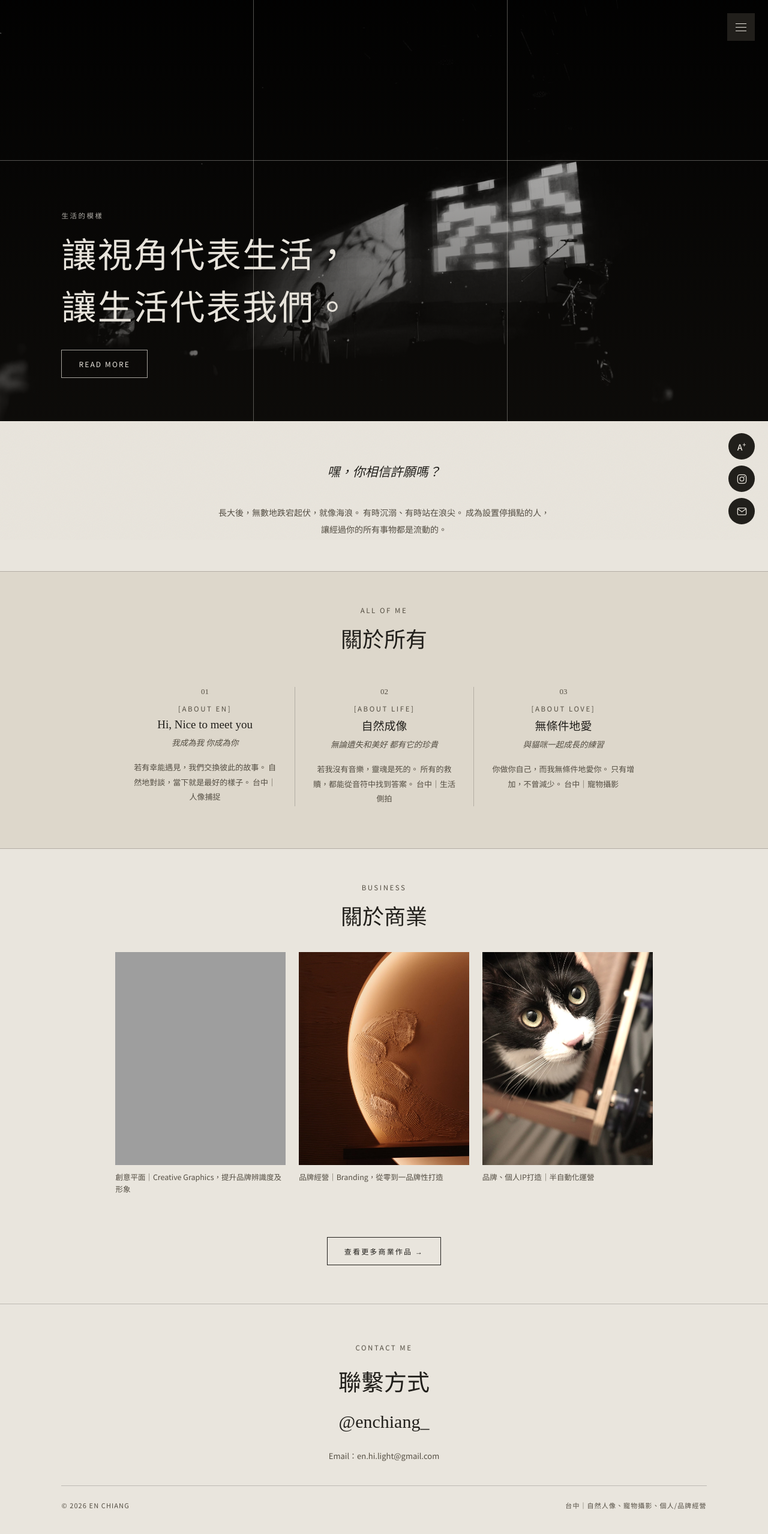
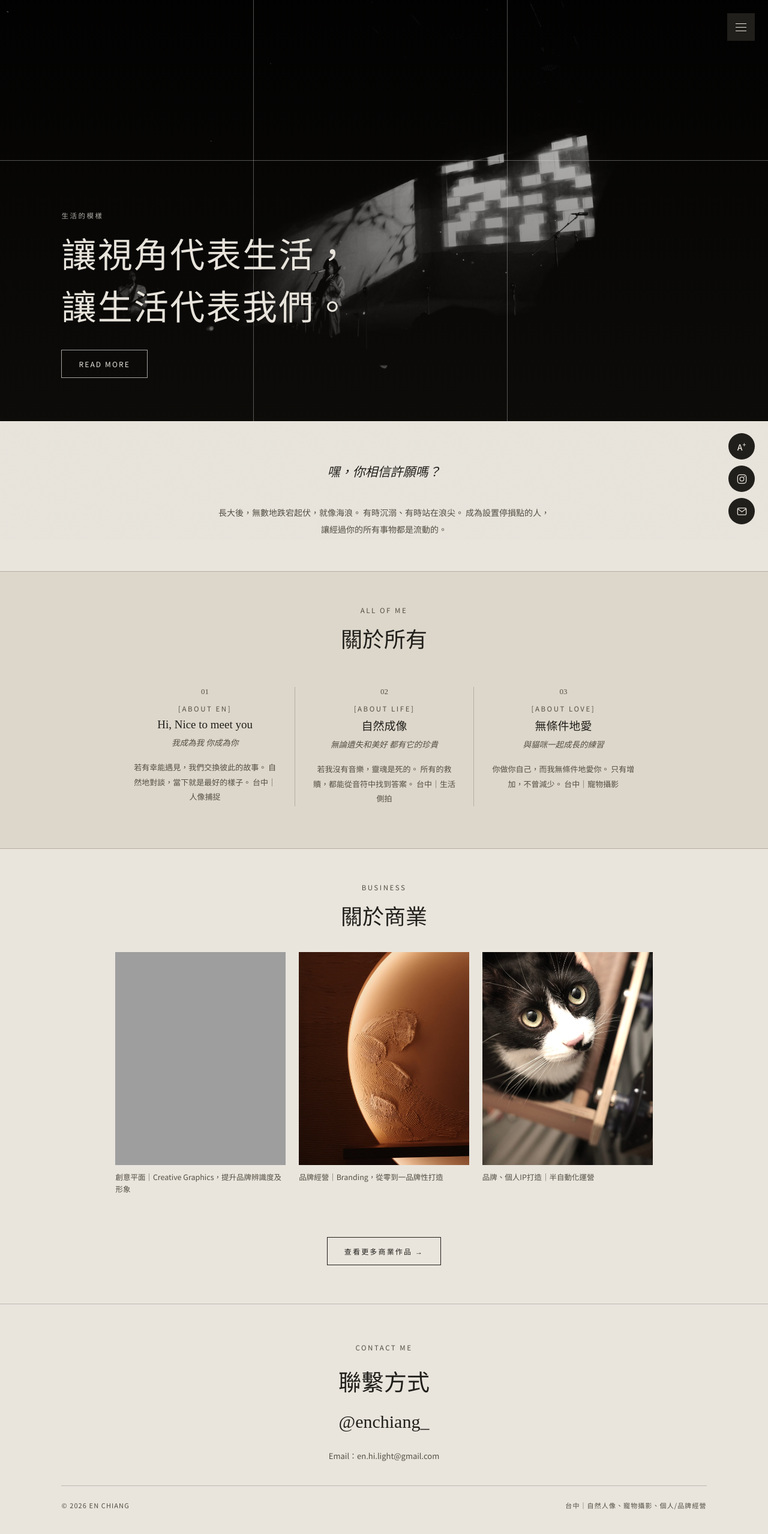
Before and after one commit to enchiang99/en-chiang-site-v2, a Jekyll site: the page built from index.html, in a window 1280 px wide. Shown: the whole page at 60% size. Built offline with Jekyll 4.4.1, drawn with Linux system fonts in a browser that asks for light colours; grey boxes are pictures that could not be loaded.

Commit message:
Update 首頁內容 “site”

```diff
--- a/_data/site.yml
+++ b/_data/site.yml
@@ -1,5 +1,5 @@
 hero:
-  image: /images/v1_1789310752475_hero.jpeg
+  image: /images/DSCF0943.jpeg
   image_alt: 台中｜自然人像、寵物攝影、個人/品牌經營 ENchiang
   label: 生活的模樣
   title_line1: 讓視角代表生活，
```
